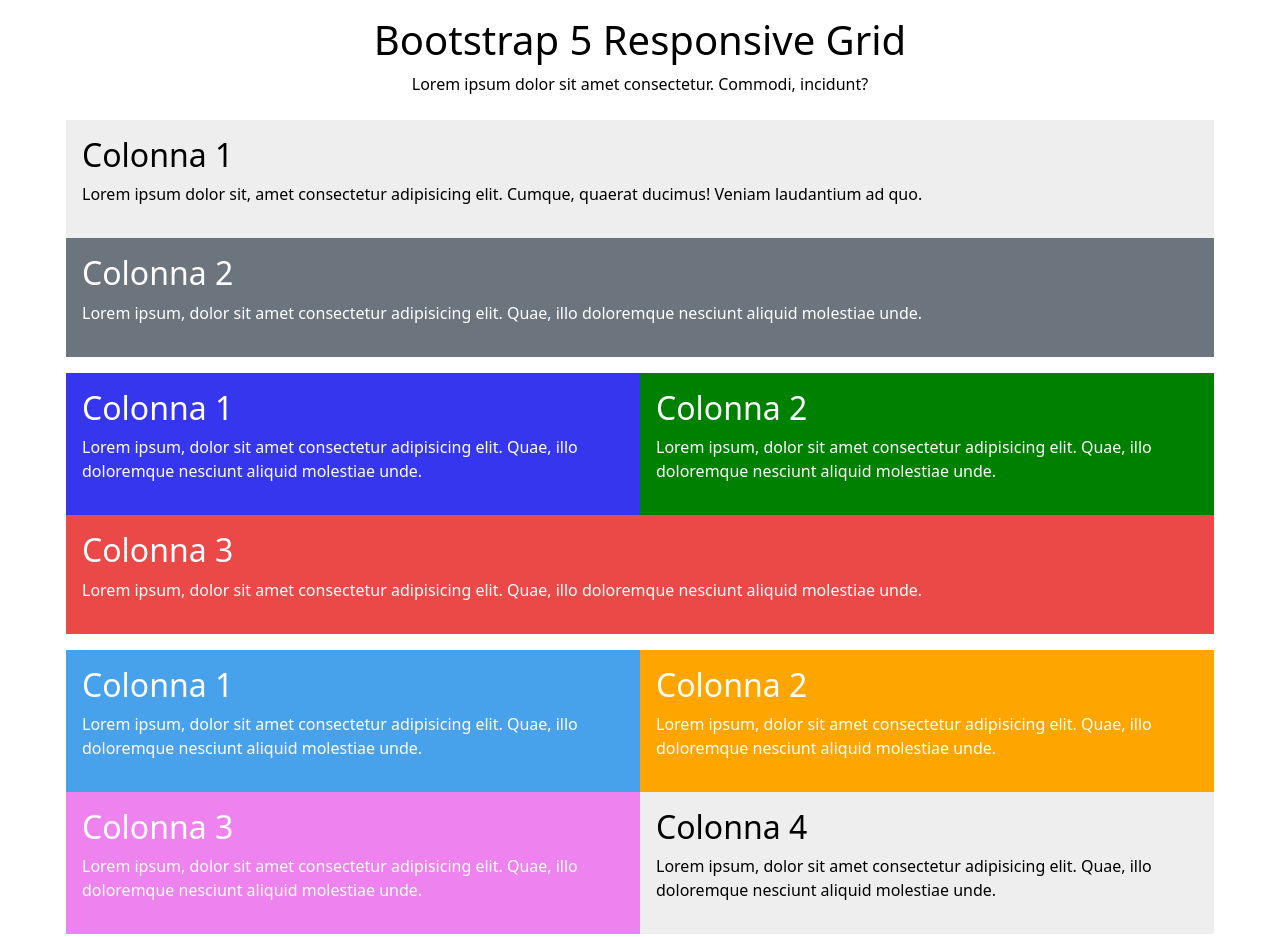
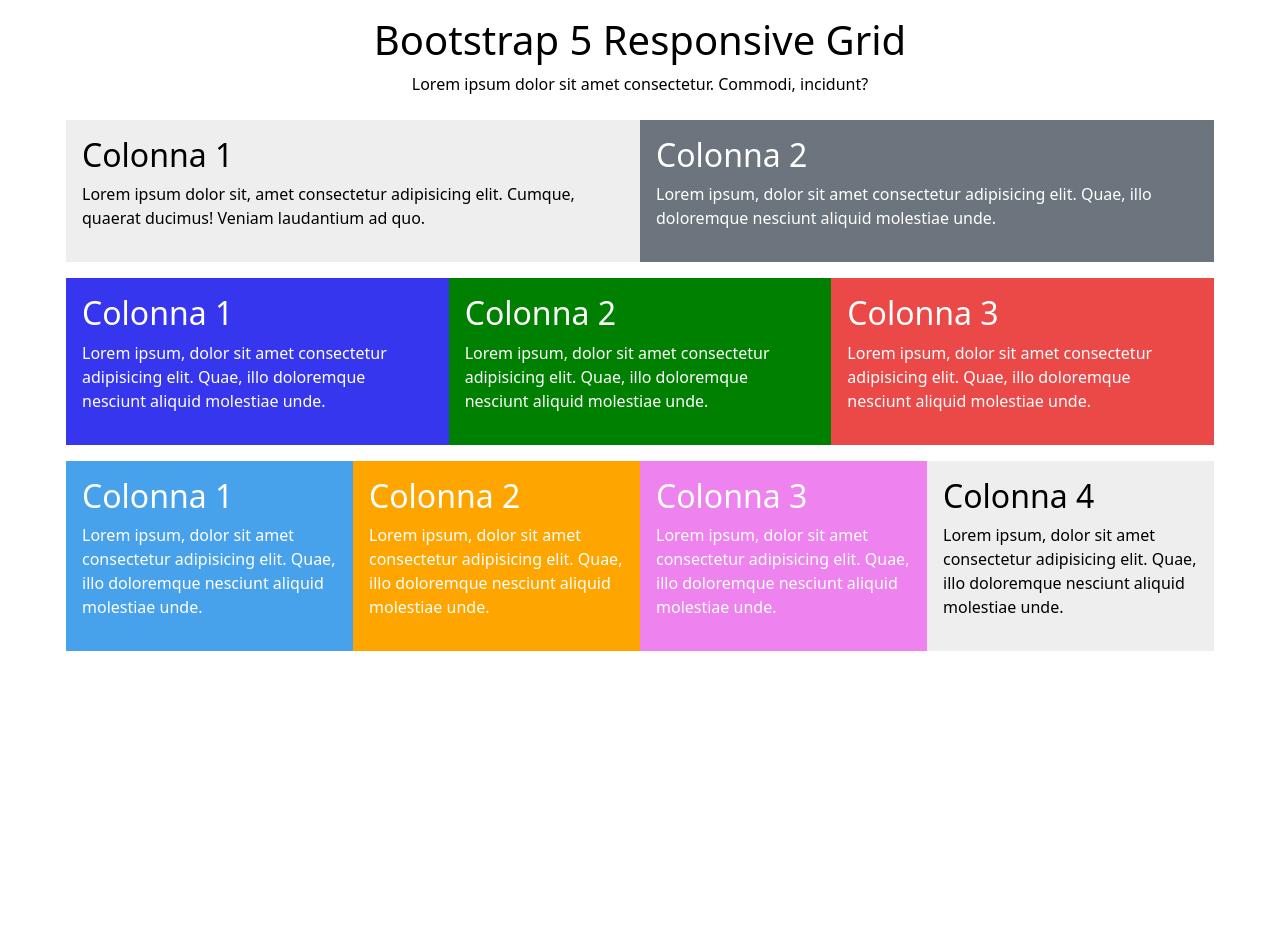
Before and after one commit to AVenturi98/htmlcss-bootstrap-layout, a plain HTML site: page index.html in a window 1280 px wide. After the commit the page ends 800 px from the top, so only its background shows below. Drawn offline with nearby package versions, Linux system fonts and the light colour scheme.

Commit message:
ADD: Tablet responsive

```diff
--- a/index.html
+++ b/index.html
@@ -18,11 +18,11 @@
     <main>
         <section class="container p-2">
             <div class="row">
-                <div class="col-12 p-3 col_1_sec_1">
+                <div class="col col-md-6 p-3 col_1_sec_1">
                     <h2>Colonna 1</h2>
                     <p>Lorem ipsum dolor sit, amet consectetur adipisicing elit. Cumque, quaerat ducimus! Veniam laudantium ad quo.</p>
                 </div>
-                <div class="col p-3 col_2_sec_1">
+                <div class="col-12 col-md-6 p-3 col_2_sec_1">
                     <h2>Colonna 2</h2>
                     <p>Lorem ipsum, dolor sit amet consectetur adipisicing elit. Quae, illo doloremque nesciunt aliquid molestiae unde.</p>
                 </div>
@@ -30,15 +30,15 @@
         </section>
         <section class="container p-2">
                 <div class="row">
-                    <div class="col-6 p-3 col_1_sec_2">
+                    <div class="col-6 col-md-4 p-3 col_1_sec_2">
                         <h2>Colonna 1</h2>
                         <p>Lorem ipsum, dolor sit amet consectetur adipisicing elit. Quae, illo doloremque nesciunt aliquid molestiae unde.</p>
                     </div>
-                    <div class="col-6 p-3 col_2_sec_2">
+                    <div class="col-6 col-md-4 p-3 col_2_sec_2">
                         <h2>Colonna 2</h2>
                         <p>Lorem ipsum, dolor sit amet consectetur adipisicing elit. Quae, illo doloremque nesciunt aliquid molestiae unde.</p>
                     </div>
-                    <div class="col p-3 col_3_sec_2">
+                    <div class="col col-md-4 p-3 col_3_sec_2">
                         <h2>Colonna 3</h2>
                         <p>Lorem ipsum, dolor sit amet consectetur adipisicing elit. Quae, illo doloremque nesciunt aliquid molestiae unde.</p>
                     </div>
@@ -46,19 +46,19 @@
         </section>
         <section class="container p-2">
             <div class="row row-cols-2">
-                <div class="col p-3 col_1_sec_3">
+                <div class="col col-md-3 p-3 col_1_sec_3">
                     <h2>Colonna 1</h2>
                     <p>Lorem ipsum, dolor sit amet consectetur adipisicing elit. Quae, illo doloremque nesciunt aliquid molestiae unde.</p>
                 </div>
-                <div class="col p-3 col_2_sec_3">
+                <div class="col col-md-3 p-3 col_2_sec_3">
                     <h2>Colonna 2</h2>
                     <p>Lorem ipsum, dolor sit amet consectetur adipisicing elit. Quae, illo doloremque nesciunt aliquid molestiae unde.</p>
                 </div>
-                <div class="col p-3 col_3_sec_3">
+                <div class="col col-md-3 p-3 col_3_sec_3">
                     <h2>Colonna 3</h2>
                     <p>Lorem ipsum, dolor sit amet consectetur adipisicing elit. Quae, illo doloremque nesciunt aliquid molestiae unde.</p>
                 </div>
-                <div class="col p-3 col_4_sec_3">
+                <div class="col col-md-3 p-3 col_4_sec_3">
                     <h2>Colonna 4</h2>
                     <p>Lorem ipsum, dolor sit amet consectetur adipisicing elit. Quae, illo doloremque nesciunt aliquid molestiae unde.</p>
                 </div>
```
